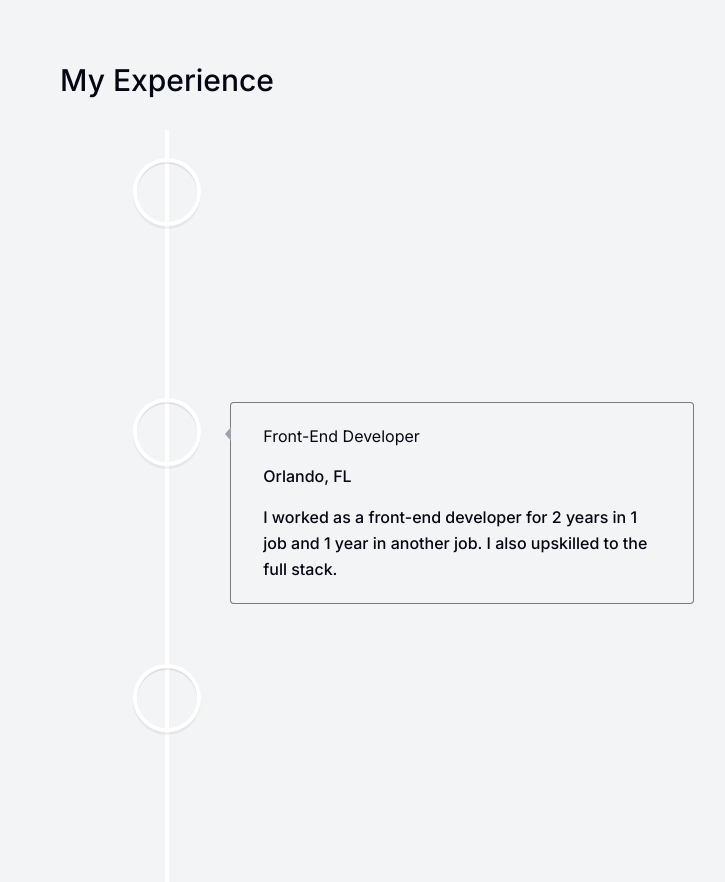
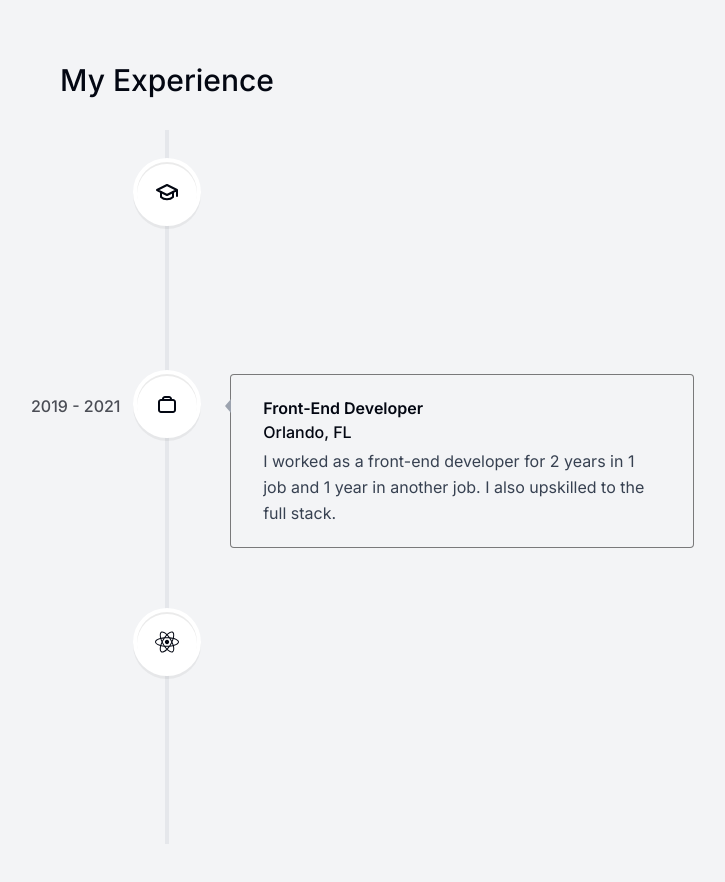
Before and after one commit to AliKhachab/PortfolioWebsite, a Next.js app: page / in a window 1280 px wide. Shown: the part 2800-3682 px from the top of the page, without its empty margins (473-1198 px from the left). Built offline with nearby package versions, Linux system fonts and the light colour scheme.

Commit message:
experience done

```diff
--- a/app/globals.css
+++ b/app/globals.css
@@ -1,3 +1,7 @@
 @tailwind base;
 @tailwind components;
 @tailwind utilities;
+
+html {
+    --line-color: #e5e7eb;
+}
--- /dev/null
+++ b/components/contact.tsx
@@ -0,0 +1,9 @@
+import React from 'react'
+
+export default function contact() {
+  return (
+    <div>
+
+    </div>
+  )
+}
--- a/components/experience.tsx
+++ b/components/experience.tsx
@@ -5,20 +5,20 @@
 import { VerticalTimeline, VerticalTimelineElement } from "react-vertical-timeline-component";
 import "react-vertical-timeline-component/style.min.css";
 import { experiencesData } from '@/lib/data';
-import { brotliDecompress } from 'zlib';
 
 
 export default function Experience() {
 
-  const { ref } = useSectionInView("Experience");
+  const { ref } = useSectionInView("Experience", 0.7);
 
   return (
     <section id="experience" ref={ ref }>
         <SectionHeading>My experience</SectionHeading>
-        <VerticalTimeline>
+        <VerticalTimeline lineColor="">
             {experiencesData.map((item, index) => (
                 <React.Fragment key={index}>
                     <VerticalTimelineElement
+                    visible = {true}
                     contentStyle={{
                         background: "#f3f4f6",
                         boxShadow: "none",
@@ -27,11 +27,17 @@
                         textAlign: "left",
                     }}
                     contentArrowStyle={{
-                        borderRight: "0.4rem solid #9ca3af"
+                        borderRight: "0.4rem solid #9ca3af",
+                    }}
+                    date={item.date}
+                    icon={item.icon}
+                    iconStyle={{
+                        background: "white",
+                        fontSize: "1.5rem"
                     }}>
-                        <h3>{item.title}</h3>
-                        <p>{item.location}</p>
-                        <p>{item.description}</p>
+                        <h3 className="font-semibold capitalize">{item.title}</h3>
+                        <p className="font-normal !mt-0">{item.location}</p>
+                        <p className="!mt-1 !font-normal text-gray-700">{item.description}</p>
                     </VerticalTimelineElement>
                 </React.Fragment>
             ))}
```
